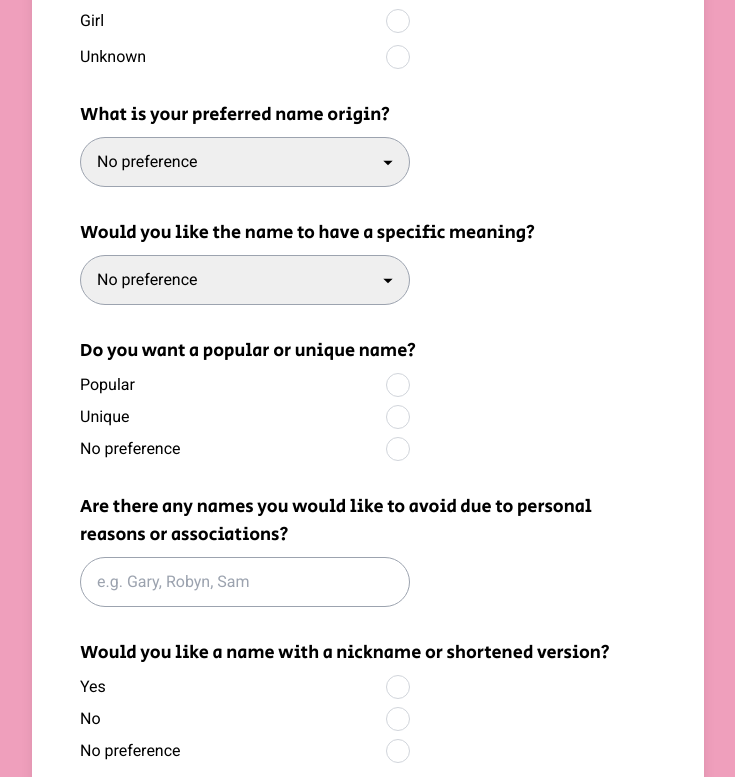
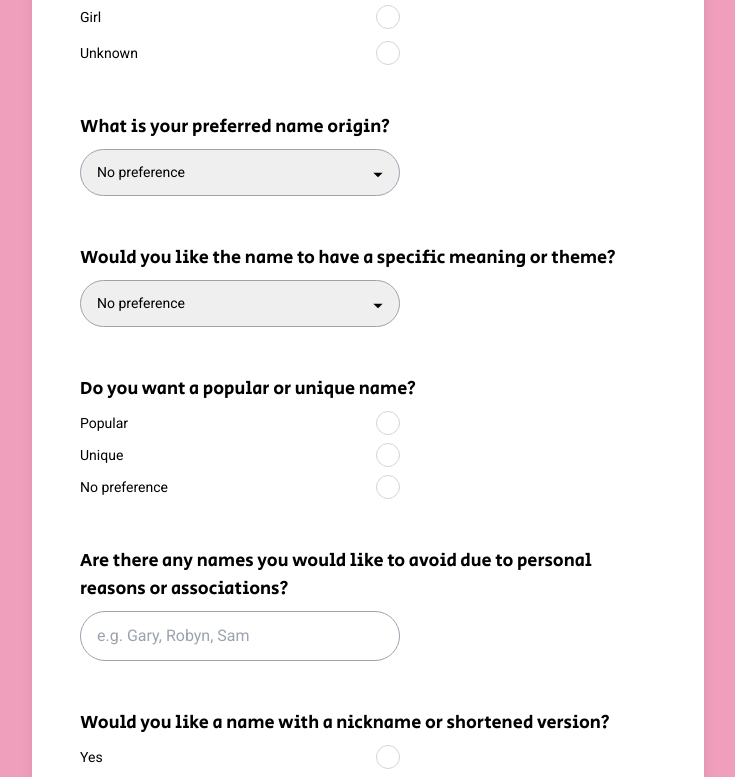
Before and after one commit to Chima-Peter/moi, a React (Vite) app: page / in a window 1280 px wide. Shown: the part 340-1117 px from the top of the page, without its empty margins (272-1007 px from the left). Built offline with nearby package versions, Linux system fonts and the light colour scheme.

Commit message:
Make all edits needed

```diff
--- a/src/components/user_form.tsx
+++ b/src/components/user_form.tsx
@@ -42,55 +42,55 @@ const UserForm = ({setStep}: {setStep: React.Dispatch<React.SetStateAction<numbe
 
 
     return (
-        <section className="flex items-center p-4 md:p-12 shadow-lg flex-col gap-6 rounded-lg bg-white text-black  w-full max-w-2xl">
+        <section className="flex items-center p-4 md:p-12 shadow-lg flex-col gap-5 rounded-lg bg-white text-black  w-full max-w-2xl">
         <p tabIndex={0} className="text-center font-sub pb-6 border-b-[1.8px] border-b-gray-300">
           Unveil the ideal name for your baby with Named by AI, a clever name generator that uses artificial intelligence to find exceptional, meaningful names tailored to your preferences
         </p>
-        <form className="w-[100%] flex flex-col gap-8" noValidate onSubmit={handleSubmit}>
-          <div tabIndex={0}  className="flex flex-col gap-3 font-sub w-[100%] sm:w-[330px]">
+        <form className="w-[100%] flex flex-col gap-12" noValidate onSubmit={handleSubmit}>
+          <div tabIndex={0}  className="flex flex-col gap-3 font-sub max-w-xs">
               <h2 className="text-lg font-main">
                 What is the baby's gender?
               </h2>
             <div tabIndex={0} className="flex w-[100%] justify-between items-center cursor-pointer" onClick={() => {updateGender("BOY")}} >
-              <p>
+              <p className="text-[14px]">
                 Boy
               </p>
               {
-                formData.gender === "BOY" ? <div className="flex justify-center items-center w-[24px] h-[24px] border-[1.8px] border-black rounded-full">
+                formData.gender === "BOY" ? <div className="flex justify-center items-center w-[24px] h-[24px] border border-black rounded-full">
                 <div className="w-[14px] h-[14px] rounded-full bg-black" />
-                </div> : <div className="flex justify-center items-center w-[24px] h-[24px] border-[1.8px] border-gray-300 rounded-full" />
+                </div> : <div className="flex justify-center items-center w-[24px] h-[24px] border border-gray-300 rounded-full" />
               }
             </div>
 
             <div tabIndex={0} className="flex w-[100%] justify-between items-center cursor-pointer" onClick={() => {updateGender("GIRL")}} >
-              <p>
+              <p className="text-[14px]">
                 Girl
               </p>
               {
-                formData.gender === "GIRL" ? <div className="flex justify-center items-center w-[24px] h-[24px] border-[1.8px] border-black rounded-full">
+                formData.gender === "GIRL" ? <div className="flex justify-center items-center w-[24px] h-[24px] border border-black rounded-full">
                   <div className="w-[14px] h-[14px] rounded-full bg-black" />
-                </div> : <div className="flex justify-center items-center w-[24px] h-[24px] border-[1.8px] border-gray-300 rounded-full" />
+                </div> : <div className="flex justify-center items-center w-[24px] h-[24px] border border-gray-300 rounded-full" />
               }
             </div>
 
             <div tabIndex={0} className="flex w-[100%] justify-between items-center cursor-pointer" onClick={() => {updateGender("UNKNOWN")}}>
-              <p>
+              <p className="text-[14px]">
                 Unknown
               </p>
               {
-                formData.gender === "UNKNOWN" ? <div className="flex justify-center items-center w-[24px] h-[24px] border-[1.8px] border-black rounded-full">
+                formData.gender === "UNKNOWN" ? <div className="flex justify-center items-center w-[24px] h-[24px] border border-black rounded-full">
                 <div className="w-[14px] h-[14px] rounded-full bg-black" />
-              </div> : <div className="flex justify-center items-center w-[24px] h-[24px] border-[1.8px] border-gray-300 rounded-full" />
+              </div> : <div className="flex justify-center items-center w-[24px] h-[24px] border border-gray-300 rounded-full" />
               }
             </div>
           </div>
 
-          <label htmlFor="name_origin" className="flex flex-col gap-2 w-[100%] sm:w-[330px]" tabIndex={0}>
+          <label htmlFor="name_origin" className="flex flex-col gap-2 w-[100%]" tabIndex={0}>
             <h2 className="text-lg font-main">
               What is your preferred name origin?
             </h2>
-            <div className="w-[100%] relative">
-              <select tabIndex={0} name="name_origin" id="name_origin" className="cursor-pointer focus:outline-2 focus:outline-gray-300 outline-none py-3 px-4 rounded-full w-[100%] border-[1px] border-gray-400 appearance-none font-sub" value={formData.name_origin} onChange={updateSelectItems}>
+            <div className="max-w-xs relative">
+              <select tabIndex={0} name="name_origin" id="name_origin" className="cursor-pointer focus:outline-2 focus:outline-gray-300 outline-none py-3 px-4 rounded-full w-[100%] border-[1px] border-gray-400 appearance-none font-sub text-[14px]" value={formData.name_origin} onChange={updateSelectItems}>
                 {
                   nameOriginOptions.map((name) => (
                     <option key={name} value={name}>
@@ -103,12 +103,12 @@ const UserForm = ({setStep}: {setStep: React.Dispatch<React.SetStateAction<numbe
             </div>
           </label>
 
-          <label htmlFor="meaning" className="flex flex-col gap-2" tabIndex={0}>
+          <label htmlFor="meaning" className="flex flex-col gap-2 w-[100%]" tabIndex={0}>
             <h2 className="text-lg font-main">
-              Would you like the name to have a specific meaning?
+              Would you like the name to have a specific meaning or theme?
             </h2>
-            <div className="w-[100%] sm:w-[330px] relative">
-              <select tabIndex={0} name="meaning" id="meaning" className="cursor-pointer focus:outline-2 focus:outline-gray-300 py-3 px-4 outline-none rounded-full w-[100%] border border-gray-400 appearance-none font-sub" value={formData.meaning} onChange={updateSelectItems}>
+            <div className="relative max-w-xs">
+              <select tabIndex={0} name="meaning" id="meaning" className="cursor-pointer focus:outline-2 focus:outline-gray-300 py-3 px-4 outline-none rounded-full w-[100%] border border-gray-400 appearance-none font-sub text-[14px]" value={formData.meaning} onChange={updateSelectItems}>
                 {
                   meaningOptions.map((name) => (
                     <option key={name} value={name}>
@@ -125,36 +125,36 @@ const UserForm = ({setStep}: {setStep: React.Dispatch<React.SetStateAction<numbe
               <h2 className="text-lg font-main">
                 Do you want a popular or unique name?
               </h2>
-            <div tabIndex={0} className="flex w-[100%] justify-between const updateGender = (gender: string)  sm:w-[330px] items-center cursor-pointer" onClick={() => {updateNameType("POPULAR")}} >
-              <p>
+            <div tabIndex={0} className="flex max-w-xs justify-between items-center cursor-pointer" onClick={() => {updateNameType("POPULAR")}} >
+              <p className="text-[14px]">
                 Popular
               </p>
               {
-                formData.name_type === "POPULAR" ? <div className="flex justify-center items-center w-[24px] h-[24px] border-[1.8px] border-black rounded-full">
+                formData.name_type === "POPULAR" ? <div className="flex justify-center items-center w-[24px] h-[24px] border border-black rounded-full">
                   <div className="w-[14px] h-[14px] rounded-full bg-black" />
-                </div> : <div className="flex justify-center items-center w-[24px] h-[24px] border-[1.8px] border-gray-300 rounded-full" />
+                </div> : <div className="flex justify-center items-center w-[24px] h-[24px] border border-gray-300 rounded-full" />
               }
             </div>
 
-            <div tabIndex={0} className="flex w-[100%] justify-between     setFormData({ ...formData, gender: gende sm:w-[330px] items-center cursor-pointer" onClick={() => {updateNameType("UNIQUE")}} >
-              <p>
+            <div tabIndex={0} className="flex justify-between max-w-xs items-center cursor-pointer" onClick={() => {updateNameType("UNIQUE")}} >
+              <p className="text-[14px]">
                 Unique
               </p>
               {
-                formData.name_type === "UNIQUE" ? <div className="flex justify-center items-center w-[24px] h-[24px] border-[1.8px] border-black rounded-full">
+                formData.name_type === "UNIQUE" ? <div className="flex justify-center items-center w-[24px] h-[24px] border border-black rounded-full">
                   <div className="w-[14px] h-[14px] rounded-full bg-black" />
-                </div> : <div className="flex justify-center items-center w-[24px] h-[24px] border-[1.8px] border-gray-300 rounded-full" />
+                </div> : <div className="flex justify-center items-center w-[24px] h-[24px] border border-gray-300 rounded-full" />
               }
             </div>
 
-            <div tabIndex={0} className="flex w-[100%] justify-between sm:w-[330px] items-center cursor-pointer" onClick={() => {updateNameType("NO PREFERENCE")}}>
-              <p>
+            <div tabIndex={0} className="flex max-w-xs justify-between sm:w-[330px] items-center cursor-pointer" onClick={() => {updateNameType("NO PREFERENCE")}}>
+              <p className="text-[14px]">
                 No preference
               </p>
               {
-                formData.name_type === "NO PREFERENCE" ? <div className="flex justify-center items-center w-[24px] h-[24px] border-[1.8px] border-black rounded-full">
+                formData.name_type === "NO PREFERENCE" ? <div className="flex justify-center items-center w-[24px] h-[24px] border border-black rounded-full">
                   <div className="w-[14px] h-[14px] rounded-full bg-black" />
-                </div> : <div className="flex justify-center items-center w-[24px] h-[24px] border-[1.8px] border-gray-300 rounded-full" />
+                </div> : <div className="flex justify-center items-center w-[24px] h-[24px] border border-gray-300 rounded-full" />
               }
             </div>
           </div>
@@ -163,43 +163,43 @@ const UserForm = ({setStep}: {setStep: React.Dispatch<React.SetStateAction<numbe
             <h2 className="text-lg font-main">
               Are there any names you would like to avoid due to personal reasons or associations?
             </h2>
-            <input type="text" name="names_avoid" id="names_avoid" value={formData.names_avoid} onChange={updateInput} placeholder="e.g. Gary, Robyn, Sam" className="focus:outline-2 focus:outline-gray-300 outline-none py-3 px-4 rounded-full w-[100%] sm:w-[330px] border-[1px] border-gray-400 appearance-none font-sub text-[16px] xl:text-[18px]"  />
+            <input type="text" name="names_avoid" id="names_avoid" value={formData.names_avoid} onChange={updateInput} placeholder="e.g. Gary, Robyn, Sam" className="focus:outline-2 focus:outline-gray-300 outline-none py-3 px-4 rounded-full max-w-xs border-[1px] border-gray-400 appearance-none font-sub text-[16px] xl:text-[18px]"  />
           </label>
 
           <div tabIndex={0}  className="flex flex-col gap-2 font-sub w-[100%]">
               <h2 className="text-lg font-main">
                 Would you like a name with a nickname or shortened version?
               </h2>
-            <div tabIndex={0} className="flex w-[100%] justify-between const updateGender = (gender: string)  sm:w-[330px] items-center cursor-pointer" onClick={() => {updateNameVersion("Yes")}} >
-              <p>
+            <div tabIndex={0} className="flex justify-between max-w-xs items-center cursor-pointer" onClick={() => {updateNameVersion("Yes")}} >
+              <p className="text-[14px]">
                 Yes
               </p>
               {
-                formData.version === "Yes" ? <div className="flex justify-center items-center w-[24px] h-[24px] border-[1.8px] border-black rounded-full">
+                formData.version === "Yes" ? <div className="flex justify-center items-center w-[24px] h-[24px] border border-black rounded-full">
                   <div className="w-[14px] h-[14px] rounded-full bg-black" />
-                </div> : <div className="flex justify-center items-center w-[24px] h-[24px] border-[1.8px] border-gray-300 rounded-full" />
+                </div> : <div className="flex justify-center items-center w-[24px] h-[24px] border border-gray-300 rounded-full" />
               }
             </div>
 
-            <div tabIndex={0} className="flex w-[100%] justify-between     setFormData({ ...formData, gender: gende sm:w-[330px] items-center cursor-pointer" onClick={() => {updateNameVersion("No")}} >
-              <p>
+            <div tabIndex={0} className="flex justify-between max-w-xs items-center cursor-pointer" onClick={() => {updateNameVersion("No")}} >
+              <p className="text-[14px]">
                 No
               </p>
               {
-                formData.version === "No" ? <div className="flex justify-center items-center w-[24px] h-[24px] border-[1.8px] border-black rounded-full">
+                formData.version === "No" ? <div className="flex justify-center items-center w-[24px] h-[24px] border border-black rounded-full">
                   <div className="w-[14px] h-[14px] rounded-full bg-black" />
-                </div> : <div className="flex justify-center items-center w-[24px] h-[24px] border-[1.8px] border-gray-300 rounded-full" />
+                </div> : <div className="flex justify-center items-center w-[24px] h-[24px] border border-gray-300 rounded-full" />
               }
             </div>
 
-            <div tabIndex={0} className="flex w-[100%] justify-between sm:w-[330px] items-center cursor-pointer" onClick={() => {updateNameVersion("NO PREFERENCE")}}>
-              <p>
+            <div tabIndex={0} className="flex w-[100%] justify-between max-w-xs items-center cursor-pointer" onClick={() => {updateNameVersion("NO PREFERENCE")}}>
+              <p className="text-[14px]">
                 No preference
               </p>
               {
-                formData.version === "NO PREFERENCE" ? <div className="flex justify-center items-center w-[24px] h-[24px] border-[1.8px] border-black rounded-full">
+                formData.version === "NO PREFERENCE" ? <div className="flex justify-center items-center w-[24px] h-[24px] border border-black rounded-full">
                   <div className="w-[14px] h-[14px] rounded-full bg-black" />
-                </div> : <div className="flex justify-center items-center w-[24px] h-[24px] border-[1.8px] border-gray-300 rounded-full" />
+                </div> : <div className="flex justify-center items-center w-[24px] h-[24px] border border-gray-300 rounded-full" />
               }
             </div>
           </div>
```
Also changed, not shown: src/components/user_email.tsx (+4 -4 lines), src/components/waiting.tsx (+7 -8 lines).
